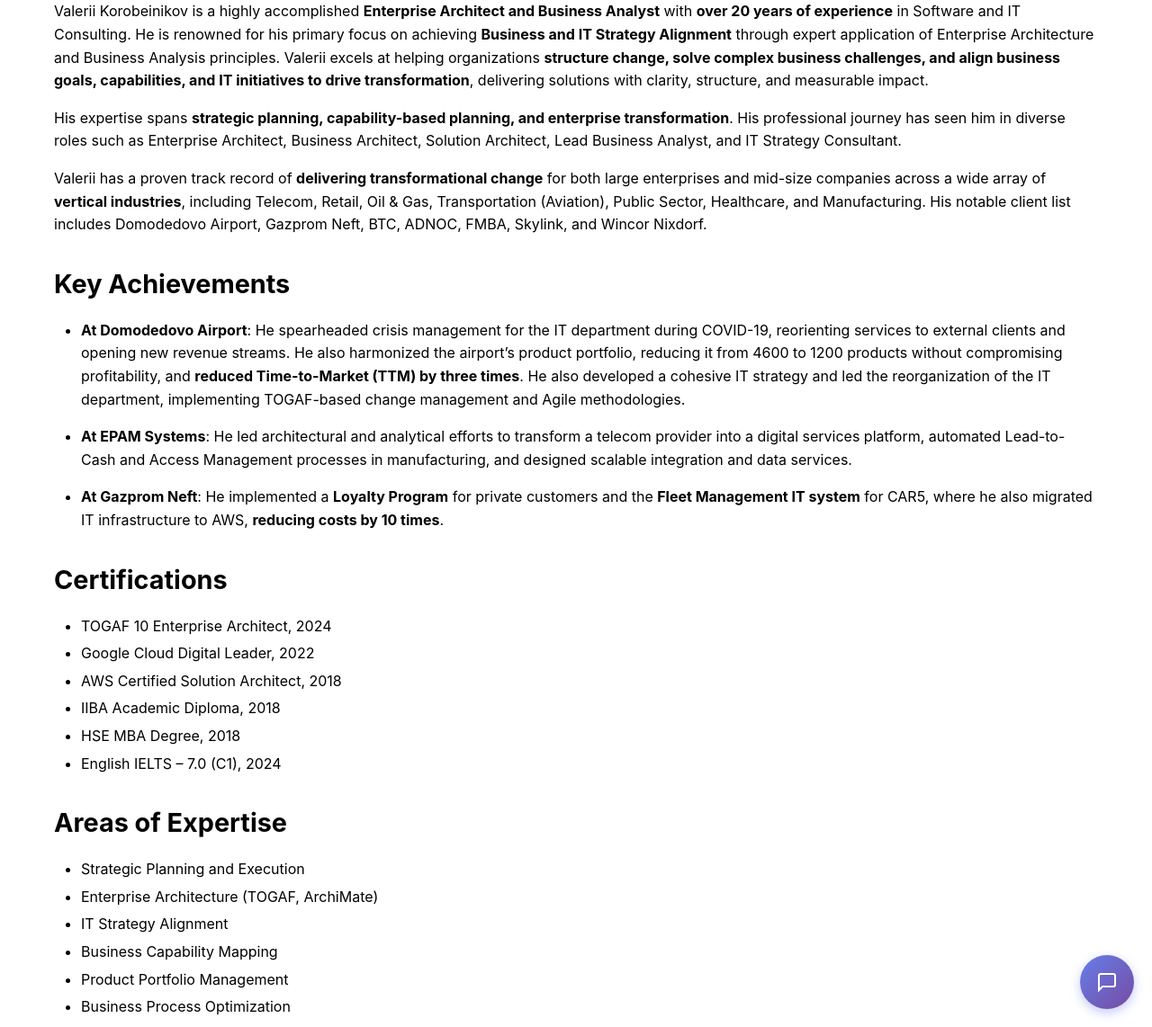
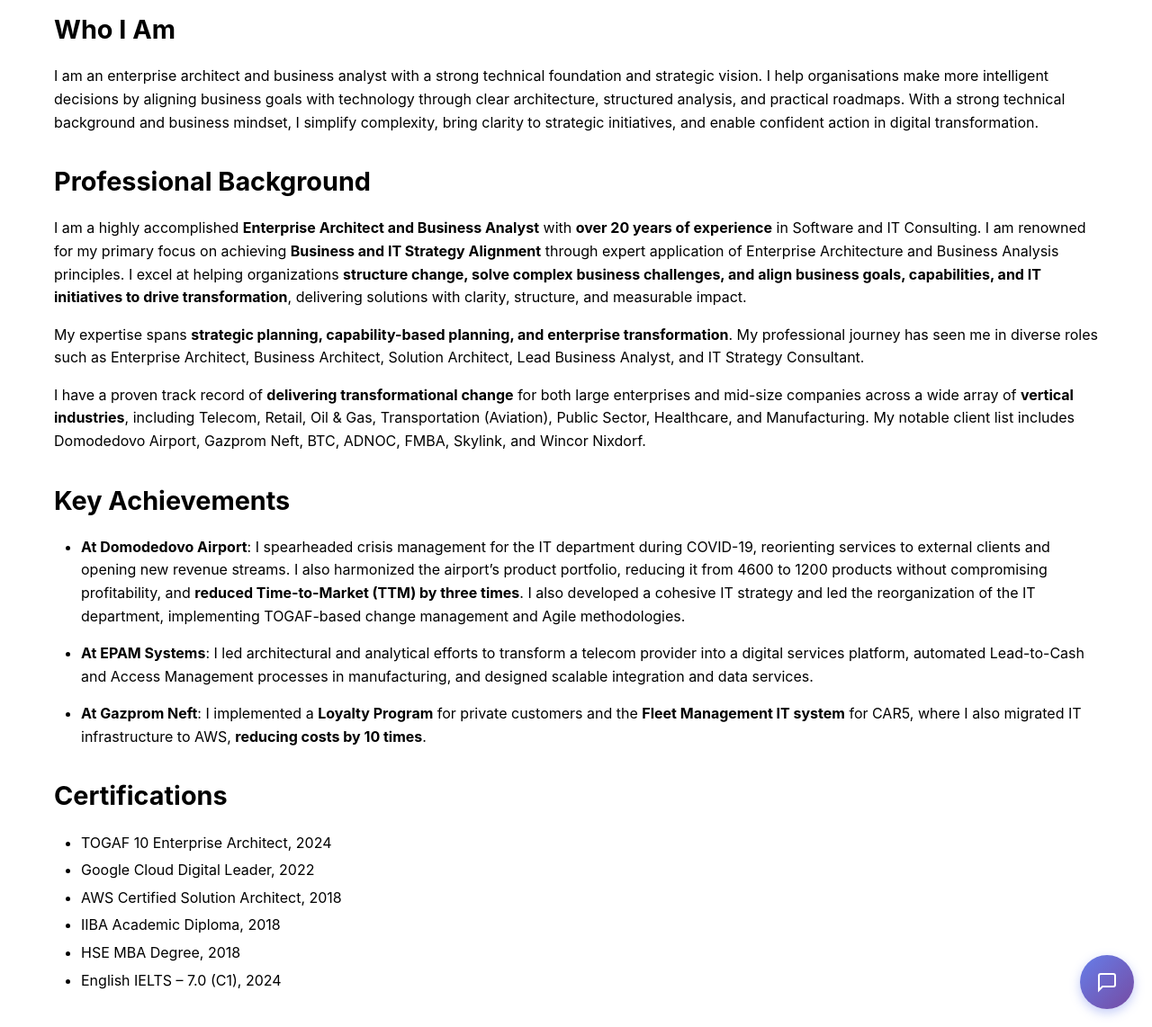
Before and after one commit to vkgeorgia/vkgeorgia.github.io, a Jekyll site: the page built from about.md, in a window 1280 px wide and 1400 px high, scrolled down 206 px. Shown: the part 258-1400 px from the top of the window at 90% size. Built offline with Jekyll 4.4.1, drawn with Linux system fonts in a browser that asks for light colours.

Commit message:
Update about page

```diff
--- a/about.md
+++ b/about.md
@@ -8,19 +8,25 @@
 
 <img src="/images/108.jpg" alt="Valerii" class="profile-photo">
 
-Valerii Korobeinikov is a highly accomplished **Enterprise Architect and Business Analyst** with **over 20 years of experience** in Software and IT Consulting. He is renowned for his primary focus on achieving **Business and IT Strategy Alignment** through expert application of Enterprise Architecture and Business Analysis principles. Valerii excels at helping organizations **structure change, solve complex business challenges, and align business goals, capabilities, and IT initiatives to drive transformation**, delivering solutions with clarity, structure, and measurable impact.
+## Who I Am
 
-His expertise spans **strategic planning, capability-based planning, and enterprise transformation**. His professional journey has seen him in diverse roles such as Enterprise Architect, Business Architect, Solution Architect, Lead Business Analyst, and IT Strategy Consultant.
+I am an enterprise architect and business analyst with a strong technical foundation and strategic vision. I help organisations make more intelligent decisions by aligning business goals with technology through clear architecture, structured analysis, and practical roadmaps. With a strong technical background and business mindset, I simplify complexity, bring clarity to strategic initiatives, and enable confident action in digital transformation.
 
-Valerii has a proven track record of **delivering transformational change** for both large enterprises and mid-size companies across a wide array of **vertical industries**, including Telecom, Retail, Oil & Gas, Transportation (Aviation), Public Sector, Healthcare, and Manufacturing. His notable client list includes Domodedovo Airport, Gazprom Neft, BTC, ADNOC, FMBA, Skylink, and Wincor Nixdorf.
+## Professional Background
+
+I am a highly accomplished **Enterprise Architect and Business Analyst** with **over 20 years of experience** in Software and IT Consulting. I am renowned for my primary focus on achieving **Business and IT Strategy Alignment** through expert application of Enterprise Architecture and Business Analysis principles. I excel at helping organizations **structure change, solve complex business challenges, and align business goals, capabilities, and IT initiatives to drive transformation**, delivering solutions with clarity, structure, and measurable impact.
+
+My expertise spans **strategic planning, capability-based planning, and enterprise transformation**. My professional journey has seen me in diverse roles such as Enterprise Architect, Business Architect, Solution Architect, Lead Business Analyst, and IT Strategy Consultant.
+
+I have a proven track record of **delivering transformational change** for both large enterprises and mid-size companies across a wide array of **vertical industries**, including Telecom, Retail, Oil & Gas, Transportation (Aviation), Public Sector, Healthcare, and Manufacturing. My notable client list includes Domodedovo Airport, Gazprom Neft, BTC, ADNOC, FMBA, Skylink, and Wincor Nixdorf.
 
 ## Key Achievements
 
-- **At Domodedovo Airport**: He spearheaded crisis management for the IT department during COVID-19, reorienting services to external clients and opening new revenue streams. He also harmonized the airport's product portfolio, reducing it from 4600 to 1200 products without compromising profitability, and **reduced Time-to-Market (TTM) by three times**. He also developed a cohesive IT strategy and led the reorganization of the IT department, implementing TOGAF-based change management and Agile methodologies.
+- **At Domodedovo Airport**: I spearheaded crisis management for the IT department during COVID-19, reorienting services to external clients and opening new revenue streams. I also harmonized the airport's product portfolio, reducing it from 4600 to 1200 products without compromising profitability, and **reduced Time-to-Market (TTM) by three times**. I also developed a cohesive IT strategy and led the reorganization of the IT department, implementing TOGAF-based change management and Agile methodologies.
 
-- **At EPAM Systems**: He led architectural and analytical efforts to transform a telecom provider into a digital services platform, automated Lead-to-Cash and Access Management processes in manufacturing, and designed scalable integration and data services.
+- **At EPAM Systems**: I led architectural and analytical efforts to transform a telecom provider into a digital services platform, automated Lead-to-Cash and Access Management processes in manufacturing, and designed scalable integration and data services.
 
-- **At Gazprom Neft**: He implemented a **Loyalty Program** for private customers and the **Fleet Management IT system** for CAR5, where he also migrated IT infrastructure to AWS, **reducing costs by 10 times**.
+- **At Gazprom Neft**: I implemented a **Loyalty Program** for private customers and the **Fleet Management IT system** for CAR5, where I also migrated IT infrastructure to AWS, **reducing costs by 10 times**.
 
 ## Certifications
 
```
Also changed, not shown: other parts of about.md (+0 -1 lines).
